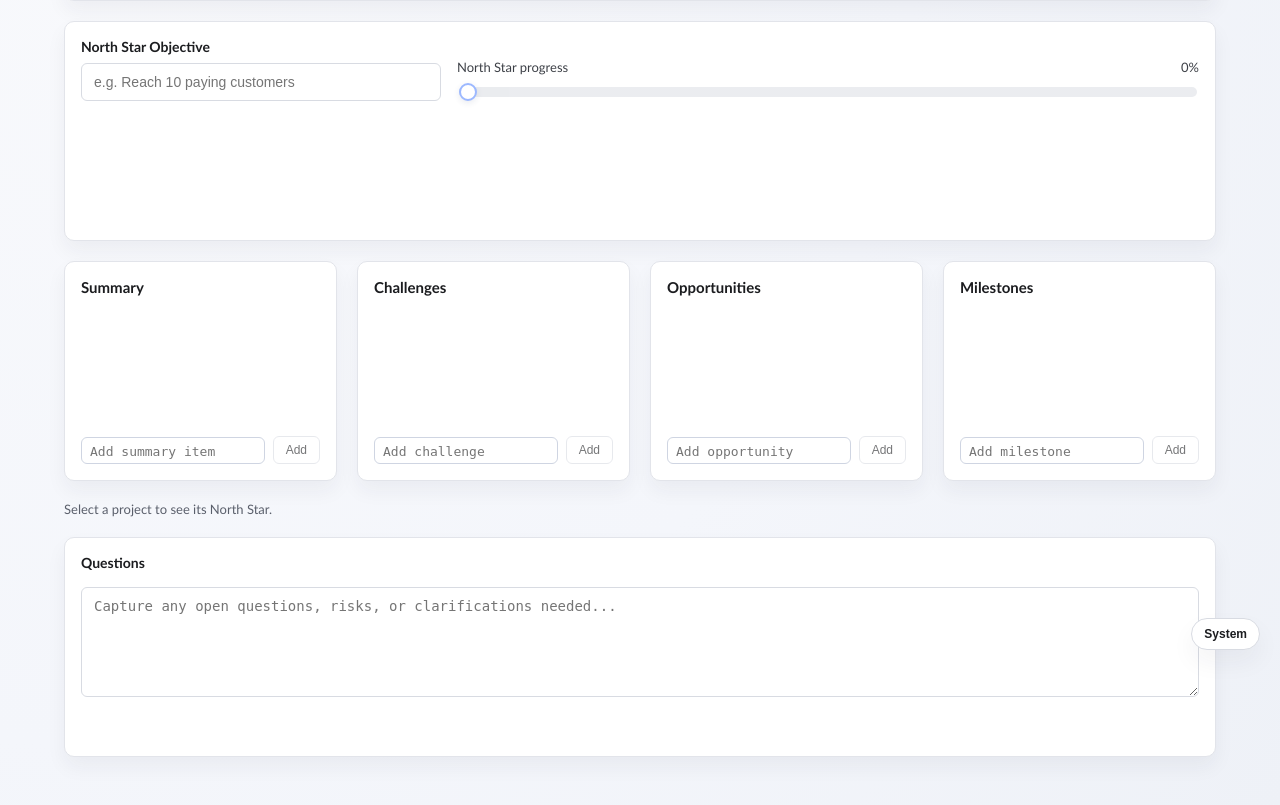
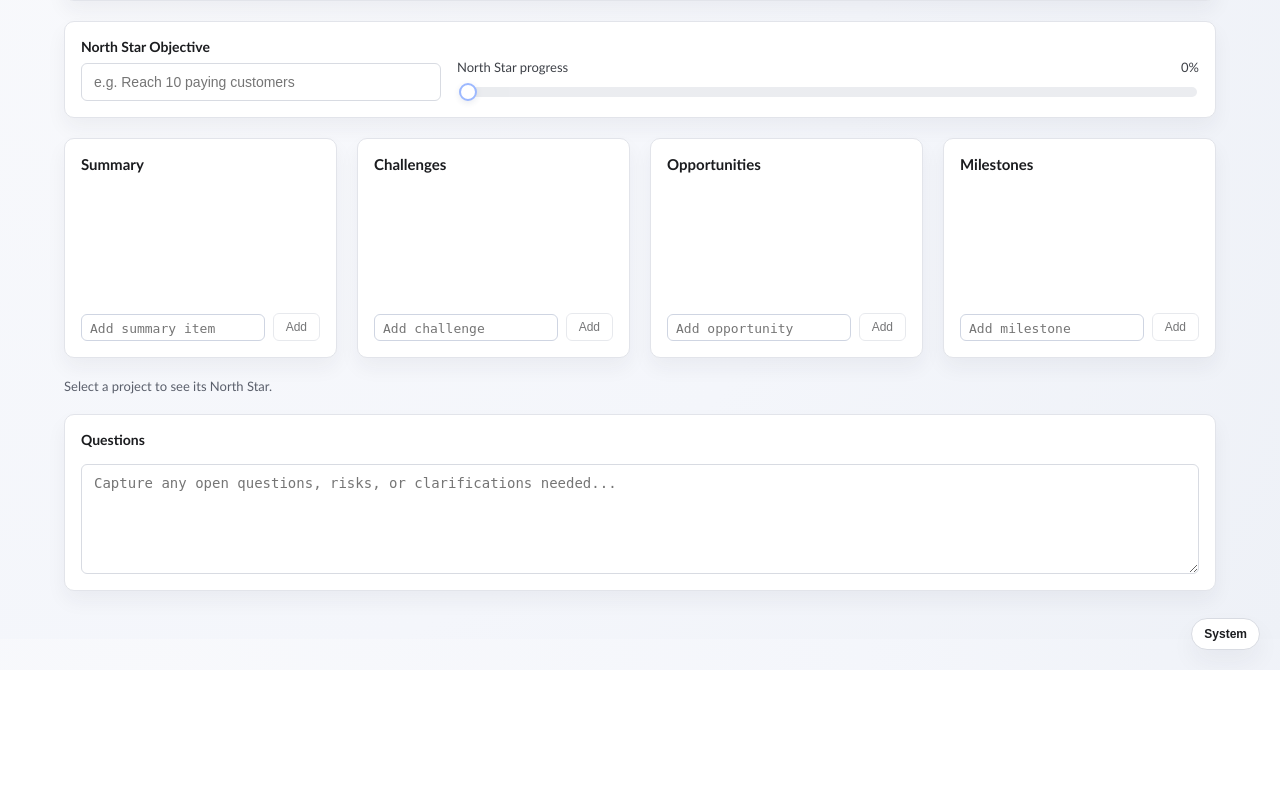
Before and after one commit to gulkily/penelope, a FastAPI app: page / in a window 1280 px wide. Shown: the part 130-935 px from the top of the page. After the commit the page ends 800 px from the top, so only its background shows below. Run offline with FastAPI, Linux system fonts and the light colour scheme; data comes from the database, SQL or seed files in the repository.

Commit message:
style: compact objective and questions cards

```diff
--- a/templates/index.html
+++ b/templates/index.html
@@ -22,7 +22,7 @@
         </header>
       </section>
 
-      <section class="card">
+      <section class="card card-compact">
         <div class="objective">
           <div class="field">
             <label class="field-label" for="objective-input"
@@ -130,7 +130,7 @@
 
       <p class="hint" id="empty-state">Select a project to see its North Star.</p>
 
-      <section class="card">
+      <section class="card card-compact">
         <div class="questions">
           <label class="field-label" for="questions-input">Questions</label>
           <textarea
```
Also changed, not shown: docs/plans/dashboard_field_containers_step4_implementation_summary.md (+5 -0 lines).
